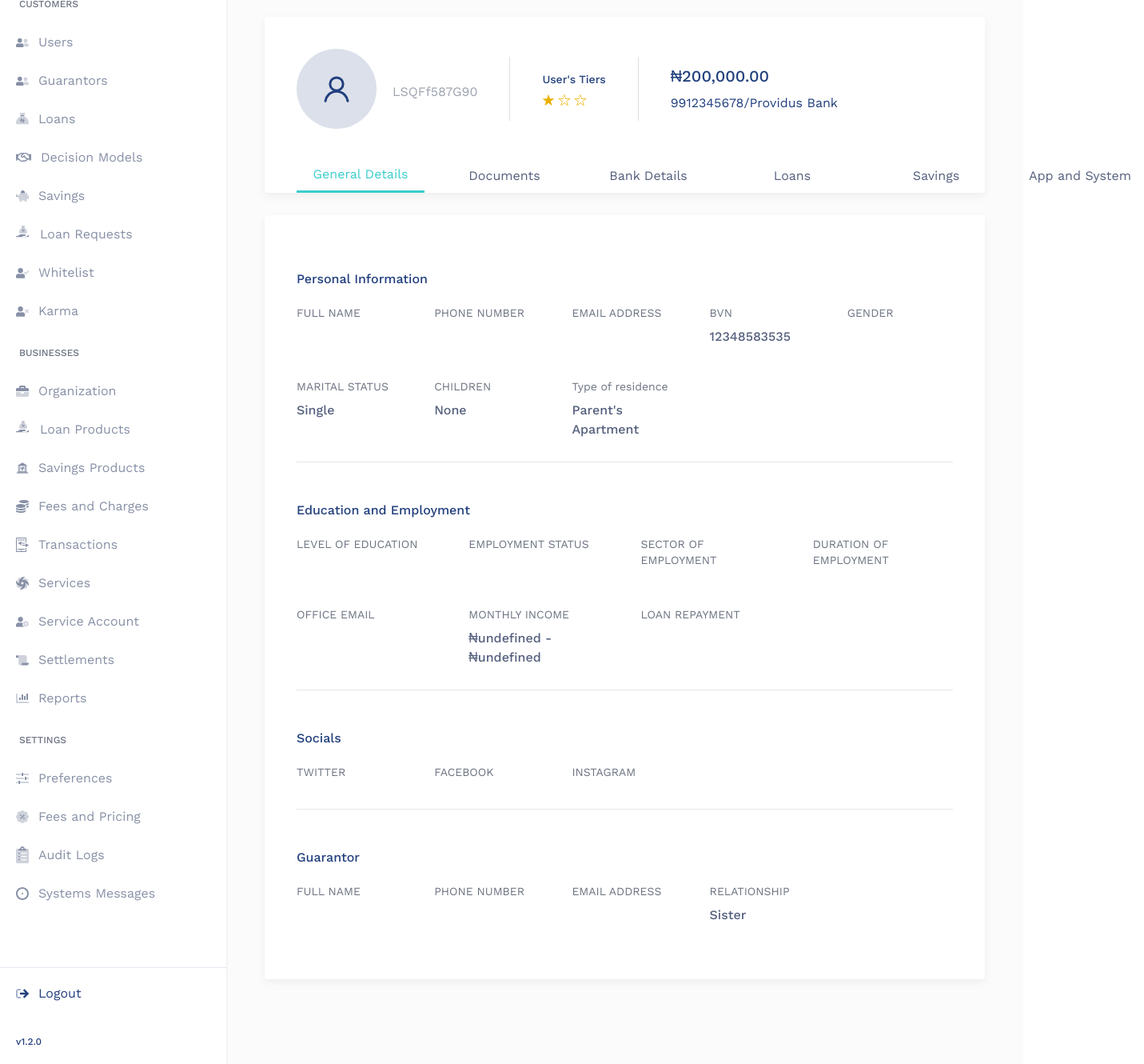
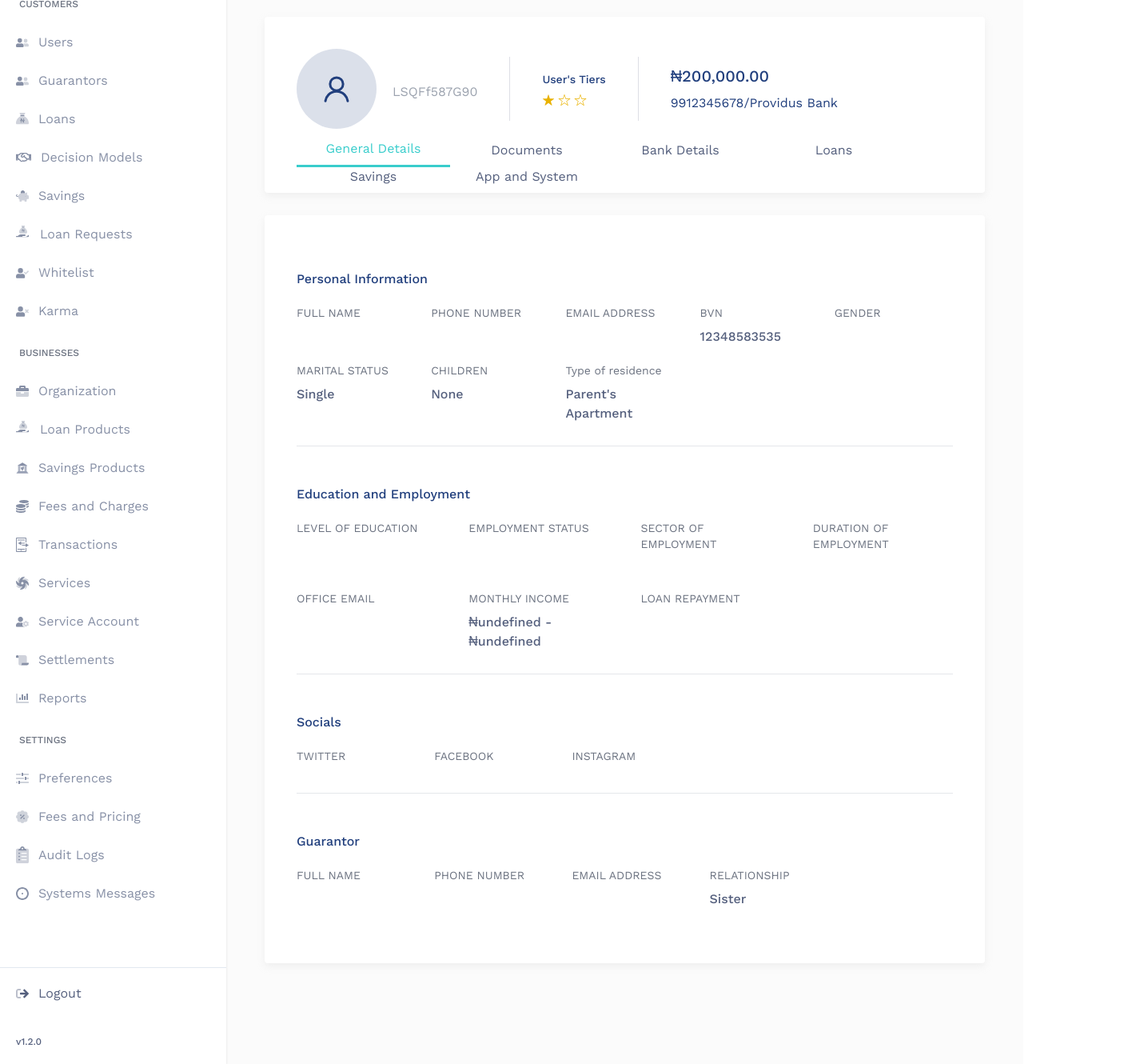
Before and after one commit to adebayoade/lendsqr, a Next.js app: page /dashboard/users/1 in a window 1280 px wide. Shown: the part 263-1593 px from the top of the page at 80% size, 1431 px wide, since content can reach past the window. Built offline with nearby package versions, Linux system fonts and the light colour scheme; no server answers; a web font is replaced by a local one.

Commit message:
fixed typescript types

```diff
--- a/src/app/(auth)/layout.tsx
+++ b/src/app/(auth)/layout.tsx
@@ -1,6 +1,6 @@
 import Auth from '@/components/layouts/Auth';
 import './auth.scss';
 
-export default function AuthLayout({ children }: any) {
+export default function AuthLayout({ children }: { children: React.ReactNode }) {
   return <Auth>{children}</Auth>;
 }
--- a/src/app/(auth)/login/components/LoginForm.tsx
+++ b/src/app/(auth)/login/components/LoginForm.tsx
@@ -11,12 +11,12 @@ export default function LoginForm() {
   const [show, setShow] = useState(false);
   const [isLoading, setIsLoading] = useState(false);
 
-  const handleClick = (e: any) => {
+  const handleClick = (e: React.MouseEvent<HTMLButtonElement>) => {
     e.preventDefault();
     setShow(!show);
   };
 
-  const handleSubmit = (e: any) => {
+  const handleSubmit = (e: React.FormEvent<HTMLFormElement>) => {
     setIsLoading(true);
     e.preventDefault();
     router.push('/dashboard/users');
@@ -48,7 +48,7 @@ export default function LoginForm() {
         FORGOT PASSWORD?
       </Link>
 
-      <Button size={'lg'} variant="secondary" className="text-white items-center">
+      <Button type="submit" size={'lg'} variant="secondary" className="text-white items-center">
         {isLoading && <Loader2Icon className="mr-2 h-4 w-4 animate-spin" />}
         <span>LOG IN</span>
       </Button>
--- a/src/app/dashboard/components/sidebar/index.tsx
+++ b/src/app/dashboard/components/sidebar/index.tsx
@@ -60,7 +60,7 @@ export default function Sidebar() {
         <div className="flex flex-col">
           <span className="px-6 text-xs font-medium mb-4 text-gray-500">CUSTOMERS</span>
 
-          {CustomersMenuNavigation.map(({ route, title, icon }: any) => (
+          {CustomersMenuNavigation.map(({ route, title, icon }) => (
             <Link
               key={title}
               href={route}
@@ -76,7 +76,7 @@ export default function Sidebar() {
 
         <div className="flex flex-col">
           <span className="px-6 text-xs font-medium mb-4 text-gray-500">BUSINESSES</span>
-          {BusinessesMenuNavigation.map(({ route, title, icon }: any) => (
+          {BusinessesMenuNavigation.map(({ route, title, icon }) => (
             <Link
               key={title}
               href={route}
@@ -92,7 +92,7 @@ export default function Sidebar() {
 
         <div className="flex flex-col">
           <span className="px-6 text-xs font-medium mb-4 text-gray-500">SETTINGS</span>
-          {SettingsMenuNavigation.map(({ route, title, icon }: any) => (
+          {SettingsMenuNavigation.map(({ route, title, icon }) => (
             <Link
               key={title}
               href={route}
@@ -106,7 +106,7 @@ export default function Sidebar() {
           ))}
         </div>
 
-        <div className="mt-12 border-t flex flex-col gap-10 p-5 text-primary">
+        <div className="mt-12 border-t flex flex-col gap-10 p-5 hover:text-primary">
           <Link href={'#'} className="flex gap-3 items-center">
             <Icon.SignOut />
             <span>Logout</span>
--- a/src/app/dashboard/layout.tsx
+++ b/src/app/dashboard/layout.tsx
@@ -6,6 +6,6 @@ export const metadata: Metadata = {
   title: 'Dashboard | Lendsqr | Empowering the smartest lenders',
 };
 
-export default function DashboardLayout({ children }: any) {
+export default function DashboardLayout({ children }: { children: React.ReactNode }) {
   return <Dashboard>{children}</Dashboard>;
 }
--- a/src/app/dashboard/users/[id]/tabs/index.tsx
+++ b/src/app/dashboard/users/[id]/tabs/index.tsx
@@ -122,13 +122,13 @@ export default function Tabs({ data }: any) {
             <span className="text-primary">9912345678/Providus Bank</span>
           </div>
         </div>
-        <div className="flex flex-col xl:flex-row xl:absolute bottom-0 gap-5 xl:gap-5">
+        <div className="flex flex-col xl:flex-row xl:absolute bottom-0 gap-5 xl:gap-0 flex-wrap">
           {tabs.map(tab => (
             <button
               className={`${
                 currentTab === tab.id &&
                 'border-b-[3px] border-secondary text-secondary pointer-events-none'
-              } pb-2 xl:w-40`}
+              } pb-2 xl:min-w-48`}
               onClick={() => setCurrentTab(tab.id)}
               key={tab.id}
             >
--- a/src/app/dashboard/users/[id]/tabs/personal-information/index.tsx
+++ b/src/app/dashboard/users/[id]/tabs/personal-information/index.tsx
@@ -5,7 +5,7 @@ export default function PersonalInformation({ data }: any) {
     <div className="flex flex-col gap-5">
       <div className="border-b border-gray-200 py-7">
         <h2 className="font-medium text-primary mb-5">Personal Information</h2>
-        <div className="grid grid-cols-1 lg:grid-cols-3 xl:grid-cols-5 gap-10">
+        <div className="grid grid-cols-1 lg:grid-cols-3 xl:grid-cols-5 gap-5">
           <div className="flex flex-col gap-2">
             <span className="text-sm text-gray-500">FULL NAME</span>
             <h2 className="font-medium">
--- a/src/app/dashboard/users/columns.tsx
+++ b/src/app/dashboard/users/columns.tsx
@@ -77,7 +77,7 @@ export const columns: ColumnDef<Payment>[] = [
           )}
 
           <DropdownMenu>
-            <DropdownMenuTrigger>
+            <DropdownMenuTrigger className="focus-visible:outline-none">
               <Icon.Filter />
             </DropdownMenuTrigger>
             <DropdownMenuContent className="p-4 pr-8 rounded-xl text-sm text-[#8790a6]">
--- a/src/app/layout.tsx
+++ b/src/app/layout.tsx
@@ -1,14 +1,9 @@
 import type { Metadata } from 'next';
-import { Inter } from 'next/font/google';
 import './globals.css';
 import './style.scss';
 import { Suspense } from 'react';
 import Spinner from '@/components/ui/Spinner';
 import TopLoader from '@/components/ui/TopLoader';
-
-
-
-const inter = Inter({ subsets: ['latin'] });
 
 export const metadata: Metadata = {
   title: 'Lendsqr | Empowering the smartest lenders',
--- a/src/components/icons/index.tsx
+++ b/src/components/icons/index.tsx
@@ -701,11 +701,11 @@ const SignOut = () => (
       <path
         opacity="0.4"
         d="M5.625 14H3C2.20435 14 1.44129 13.6839 0.87868 13.1213C0.31607 12.5587 0 11.7956 0 11L0 5C0 4.20435 0.31607 3.44129 0.87868 2.87868C1.44129 2.31607 2.20435 2 3 2H5.625C5.72446 2 5.81984 2.03951 5.89016 2.10983C5.96049 2.18016 6 2.27554 6 2.375V3.625C6 3.72446 5.96049 3.81984 5.89016 3.89017C5.81984 3.96049 5.72446 4 5.625 4H3C2.73478 4 2.48043 4.10536 2.29289 4.29289C2.10536 4.48043 2 4.73478 2 5V11C2 11.2652 2.10536 11.5196 2.29289 11.7071C2.48043 11.8946 2.73478 12 3 12H5.625C5.72446 12 5.81984 12.0395 5.89016 12.1098C5.96049 12.1802 6 12.2755 6 12.375V13.625C6 13.7245 5.96049 13.8198 5.89016 13.8902C5.81984 13.9605 5.72446 14 5.625 14Z"
-        fill="#213F7D"
+        fill="currentColor"
       />
       <path
         d="M11.0313 2.75934L15.7781 7.46559C15.8485 7.53532 15.9044 7.61831 15.9425 7.70977C15.9807 7.80122 16.0003 7.89932 16.0003 7.9984C16.0003 8.09749 15.9807 8.19559 15.9425 8.28704C15.9044 8.37849 15.8485 8.46148 15.7781 8.53122L11.0281 13.2437C10.8868 13.383 10.6962 13.4607 10.4978 13.4602C10.2994 13.4596 10.1093 13.3807 9.96875 13.2406L9.28438 12.5562C9.21298 12.4844 9.15683 12.3988 9.1193 12.3047C9.08177 12.2107 9.06363 12.11 9.06596 12.0087C9.0683 11.9074 9.09106 11.8077 9.13289 11.7154C9.17472 11.6232 9.23475 11.5403 9.30938 11.4718L11.7344 9.24997H5.75C5.65144 9.25021 5.5538 9.23098 5.4627 9.19338C5.37159 9.15578 5.28881 9.10054 5.21912 9.03085C5.14943 8.96115 5.09419 8.87838 5.05659 8.78727C5.01899 8.69616 4.99976 8.59853 5 8.49997V7.49997C4.99976 7.4014 5.01899 7.30377 5.05659 7.21266C5.09419 7.12155 5.14943 7.03878 5.21912 6.96908C5.28881 6.89939 5.37159 6.84416 5.4627 6.80655C5.5538 6.76895 5.65144 6.74972 5.75 6.74997H11.7344L9.30938 4.52809C9.23516 4.45959 9.17555 4.37681 9.1341 4.28471C9.09266 4.19262 9.07025 4.0931 9.0682 3.99212C9.06616 3.89115 9.08453 3.79081 9.12222 3.69711C9.1599 3.60341 9.21612 3.51828 9.2875 3.44684L9.97188 2.76247C10.1121 2.62179 10.3023 2.54246 10.5009 2.54187C10.6995 2.54129 10.8902 2.61949 11.0313 2.75934Z"
-        fill="#213F7D"
+        fill="currentColor"
       />
     </g>
     <defs>
--- a/src/components/layouts/Auth.tsx
+++ b/src/components/layouts/Auth.tsx
@@ -2,7 +2,7 @@ import Link from 'next/link';
 import Logo from '../ui/Logo';
 import Image from 'next/image';
 
-export default function Auth({ children }: any) {
+export default function Auth({ children }: { children: React.ReactNode }) {
   return (
     <div className="auth grid grid-cols-12">
       <div className="h-screen hidden xl:block xl:col-span-6 bg-[#FCFCFC]">
--- a/src/components/layouts/Dashboard.tsx
+++ b/src/components/layouts/Dashboard.tsx
@@ -1,8 +1,7 @@
 import Sidebar from '../../app/dashboard/components/sidebar';
 import Topbar from '../../app/dashboard/components/topbar';
-import Logo from '../ui/Logo';
 
-export default function Dashboard({ children }: any) {
+export default function Dashboard({ children }: { children: React.ReactNode }) {
   return (
     <div className="dashboard">
       <Topbar />
```
Also changed, not shown: src/app/dashboard/components/HamburgerMenu.tsx (+4 -4 lines), 1 other file (tests, documents, lock files or other folders).
